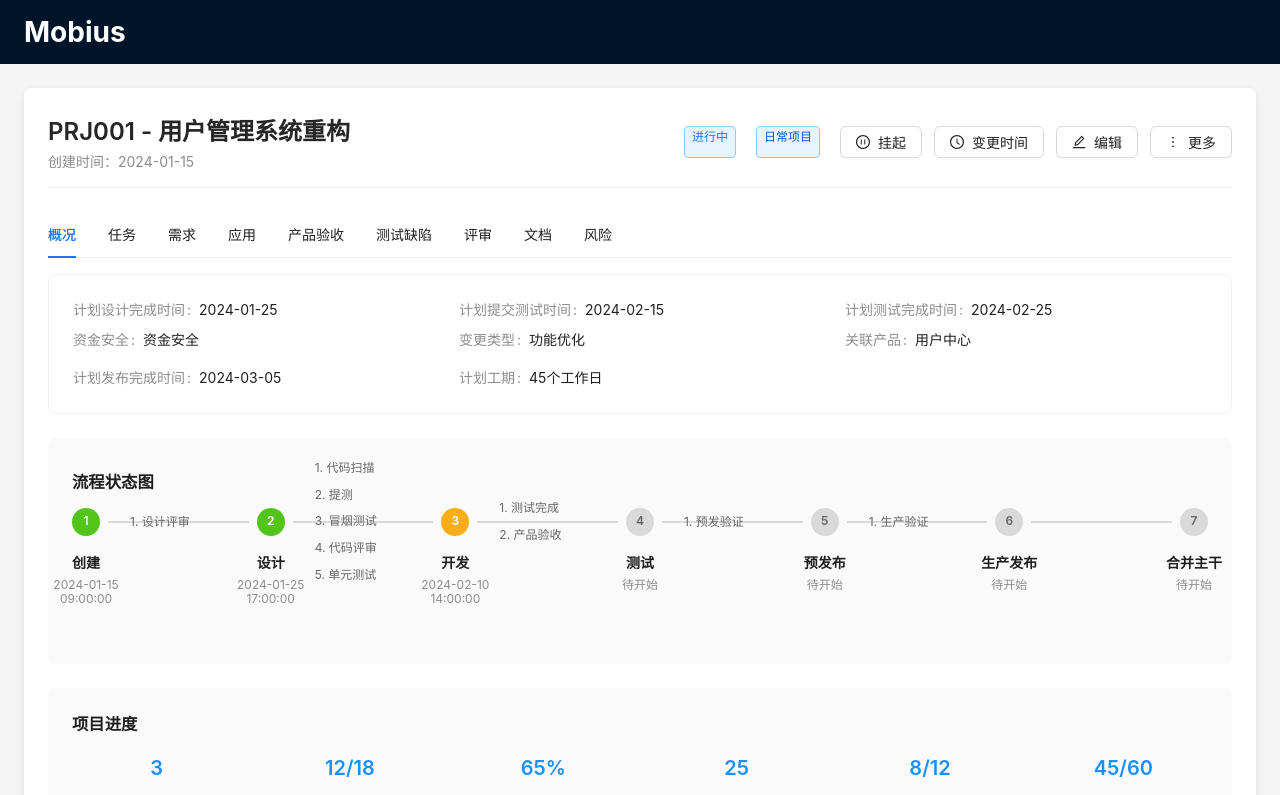
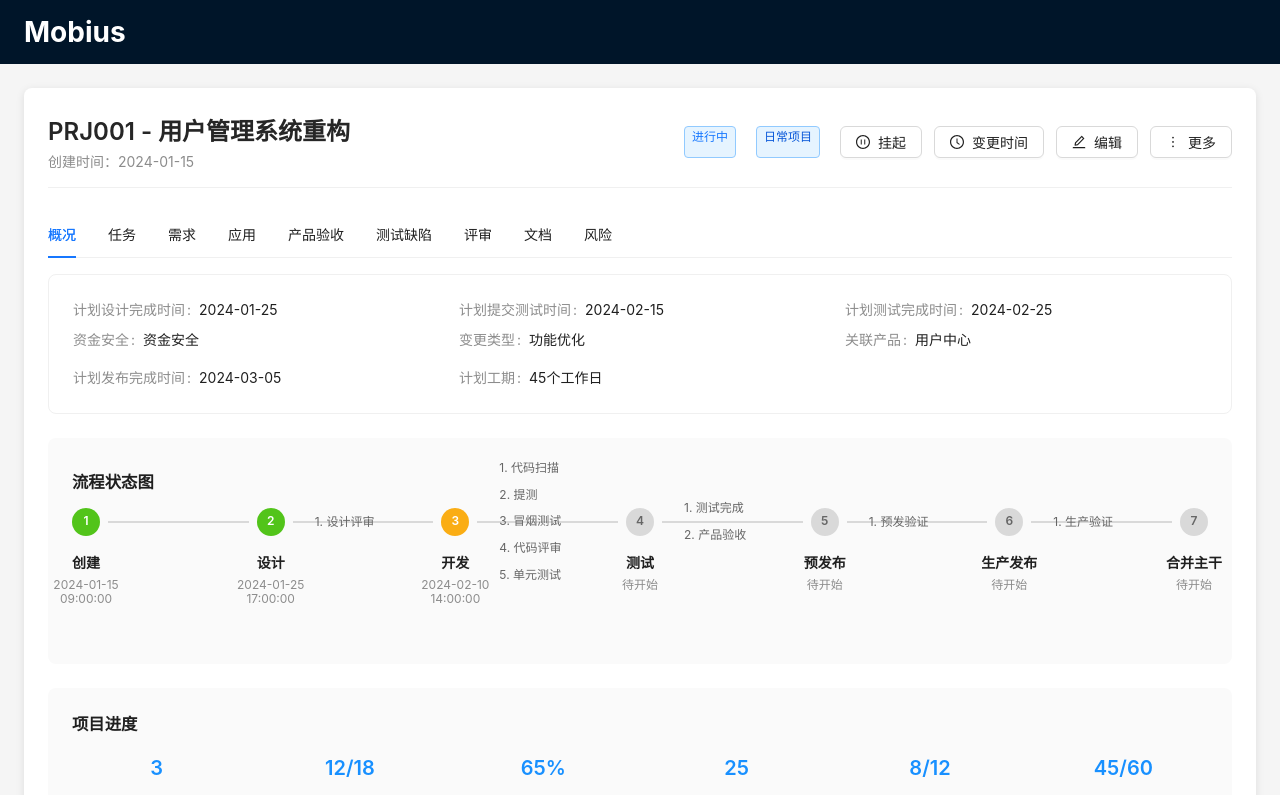
Before and after one commit to jdw-art/Mobius, a React (Create React App) app: page /project/1 in a window 1280 px wide. Shown: the top 795 px of the page. Built offline with nearby package versions, Linux system fonts and the light colour scheme.

Commit message:
fix:流程状态图bug修复

```diff
--- a/src/components/ProjectDetail.js
+++ b/src/components/ProjectDetail.js
@@ -130,16 +130,19 @@ const ProjectDetail = () => {
       return d ? d.format('HH:mm:ss') : '';
     };
     const getSegmentMilestones = (fromStep) => {
+      // 将每段里程碑整体顺移到下一段
       switch (fromStep) {
         case 1:
+          return [];
+        case 2:
           return ['1. 设计评审'];
-        case 2:
+        case 3:
           return ['1. 代码扫描', '2. 提测', '3. 冒烟测试', '4. 代码评审', '5. 单元测试'];
-        case 3:
+        case 4:
           return ['1. 测试完成', '2. 产品验收'];
-        case 4:
+        case 5:
           return ['1. 预发验证'];
-        case 5:
+        case 6:
           return ['1. 生产验证'];
         default:
           return [];
```
